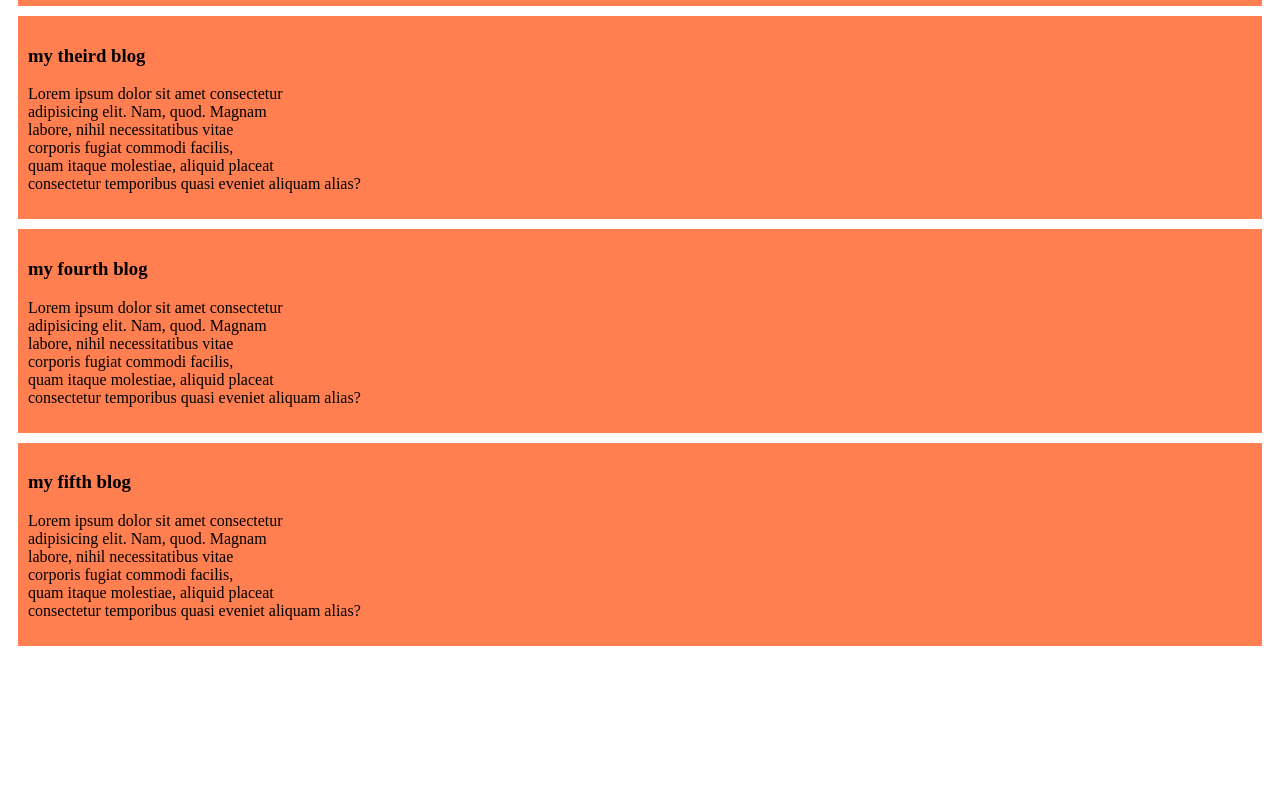
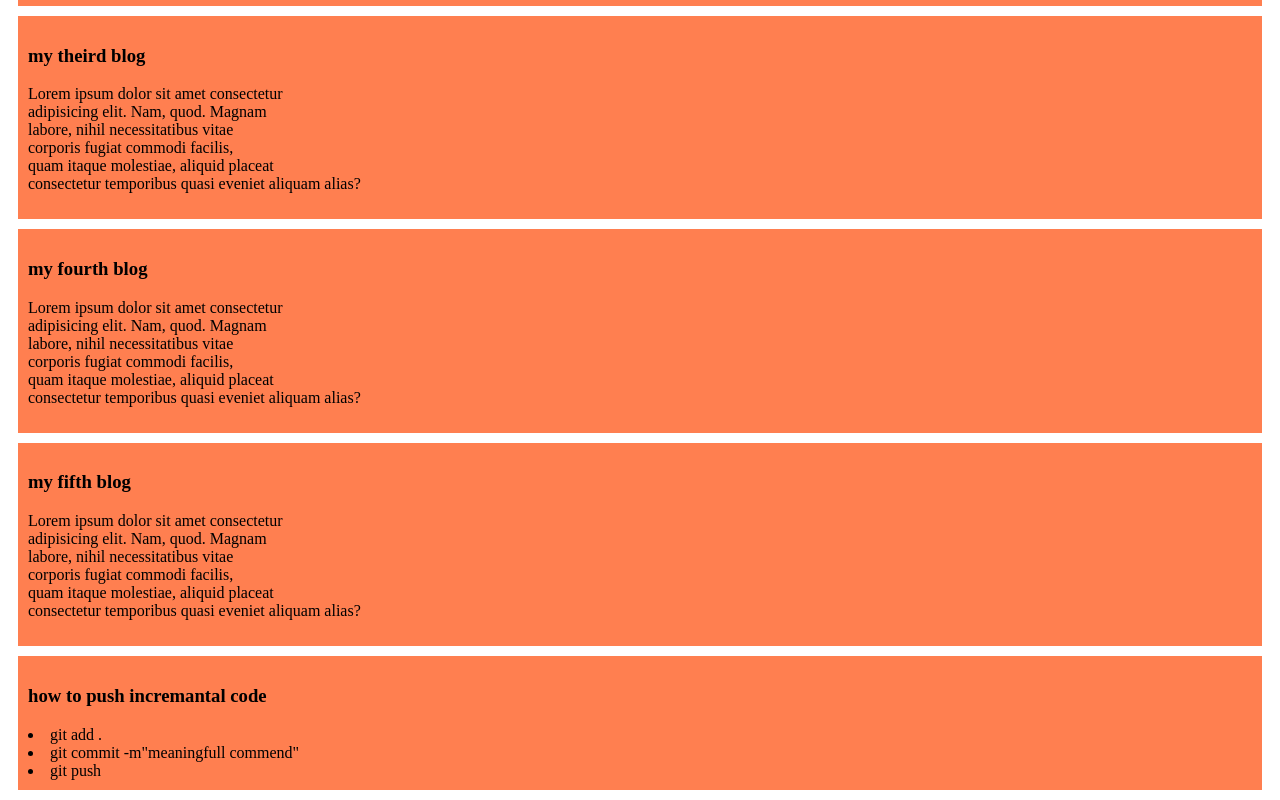
Before and after one commit to S240552/my-simple-website, a plain HTML site: page index.html in a window 1280 px wide. Shown: the part 421-1221 px from the top of the page. Before the commit the page ends 1077 px from the top, so only its background shows below. Drawn offline with Linux system fonts and the light colour scheme.

Commit message:
secand attemd

```diff
--- a/index.html
+++ b/index.html
@@ -42,5 +42,11 @@
              facilis, <br>quam itaque molestiae,
             aliquid placeat<br> consectetur temporibus quasi eveniet aliquam alias?</p>
     </div>
+    <div>
+        <h3>how to push incremantal code</h3>
+        <li>git add .</li>
+        <li>git commit -m"meaningfull commend"</li>
+        <li>git push</li>
+    </div>
 </body>
 </html>
```
